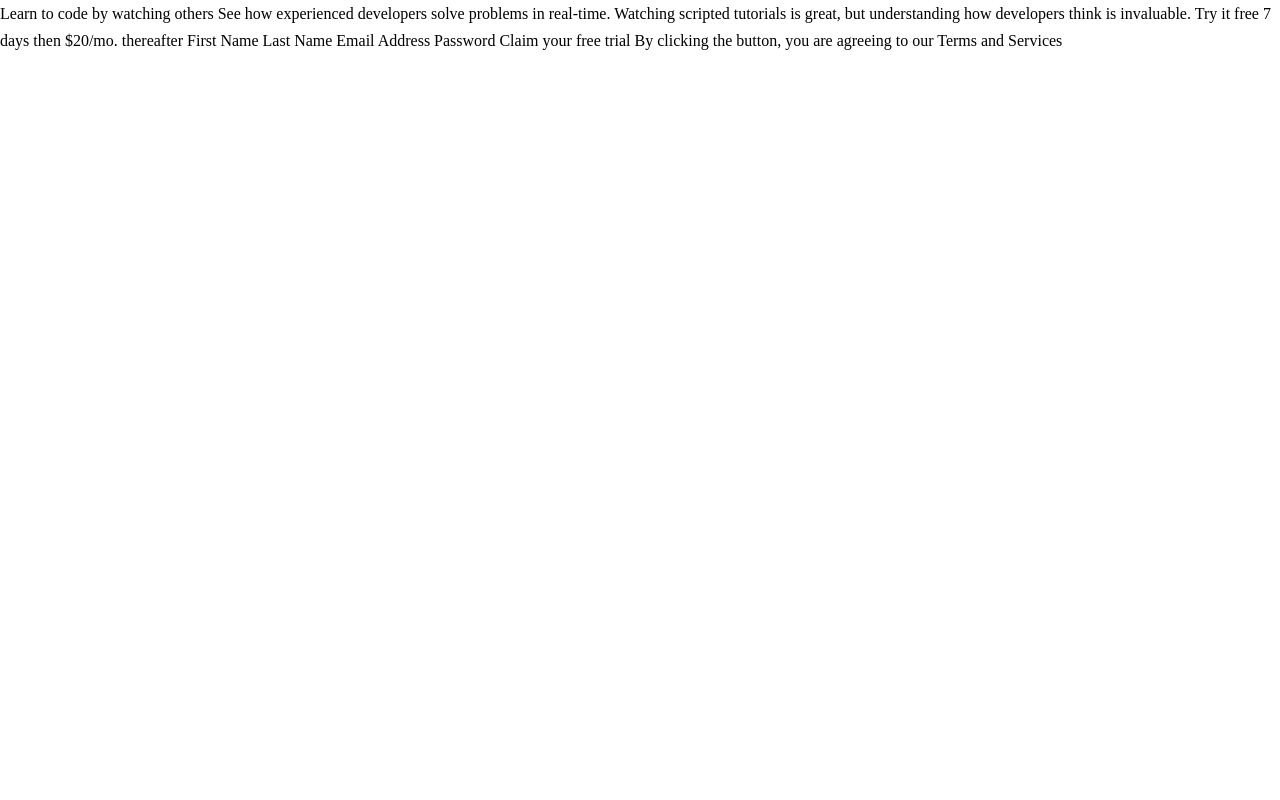
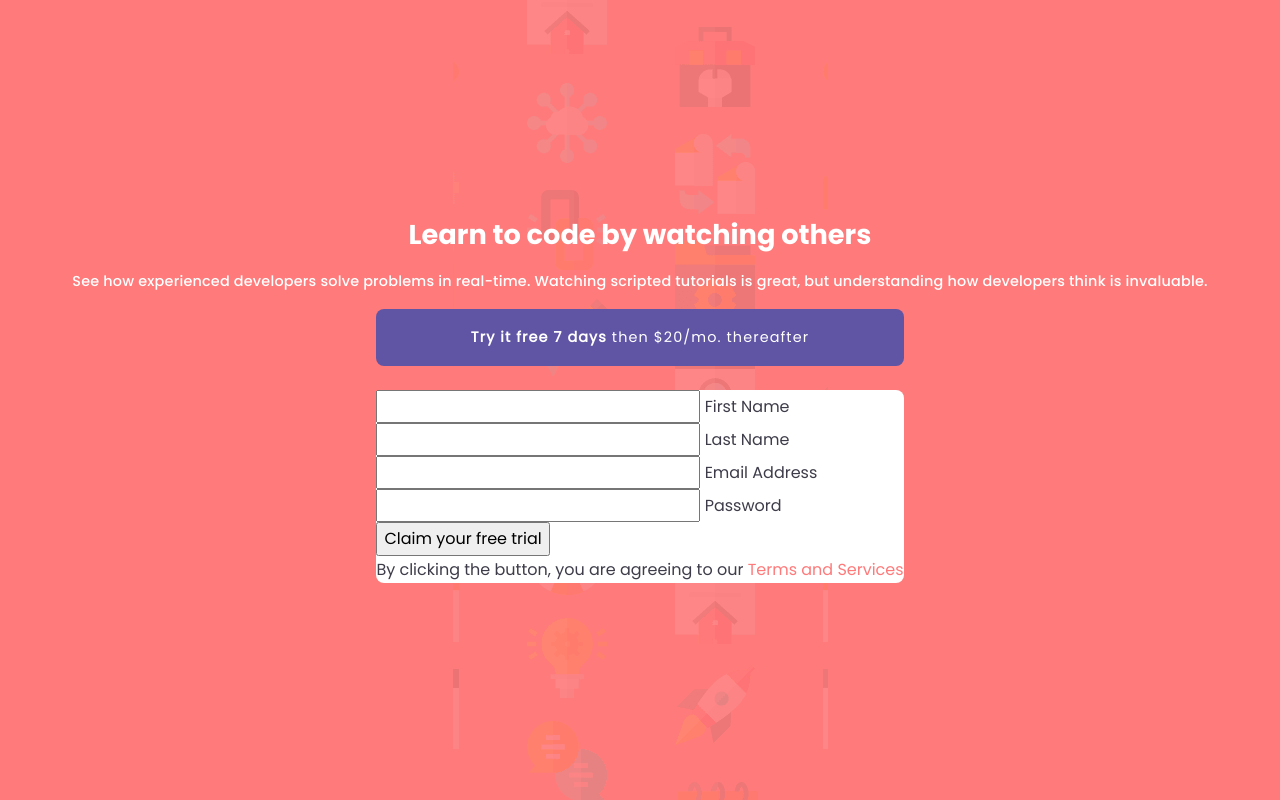
Before and after one commit to sledua/intro-component-with-signup-form-master, a plain HTML site: page index.html in a window 1280 px wide. Drawn offline with Linux system fonts and the light colour scheme.

Commit message:
fix
aded base styling for mb

```diff
--- a/css/style.css
+++ b/css/style.css
@@ -106,3 +106,60 @@ h5,
 h6 {
 	overflow-wrap: break-word;
 }
+/* unties  */
+.red {
+  color: var(--clr-red);
+}
+body {
+  font-family: var(--ff-Poppins-Regular);
+  font-weight: var(--fw-400);
+  color: white;
+  background-image: url('../assets/img/bg-intro-mobile.png');
+  background-color: var(--clr-red);
+  background-position: top center;
+  background-repeat: no-repeat;
+  display: grid;
+  place-content: center;
+  margin: 0 2.2rem;
+  overflow: hidden;
+}
+.container {
+  display: grid;
+  gap: 1rem;
+}
+.form__desc {
+  text-align: center;
+}
+.form__desc-title {
+  font-family: var(--ff-Poppins-Bold);
+  font-weight: var(--fw-700);
+  font-size: 1.7rem;
+  line-height: 1.3;
+  margin-bottom: 1rem;
+}
+.form__desc-content {
+  font-family: var(--ff-Poppins-Medium);
+  font-weight: var(--fw-500);
+  font-size: 0.9rem;
+  letter-spacing: 0.2px;
+}
+
+.form__view {
+  display: grid;
+  place-content: center;
+  gap: 1.5rem;
+}
+.form__view-banner {
+  background-color: var(--clr-blue);
+  color: white;
+  text-align: center;
+  border-radius: .5rem;
+  padding: 1rem 1.8rem;
+  font-size: 0.9rem;
+  letter-spacing: 1.1px;
+}
+.form {
+  background-color: #fff;
+  color: var(--clr-dark-blue);
+  border-radius: .5rem;
+}
--- a/index.html
+++ b/index.html
@@ -1,33 +1,53 @@
 <!DOCTYPE html>
 <html lang="en">
 	<head>
-  <meta charset="UTF-8">
-  <meta name="viewport" content="width=device-width, initial-scale=1.0"> <!-- displays site properly based on user's device -->
+		<meta charset="UTF-8" />
+		<meta name="viewport" content="width=device-width, initial-scale=1.0" />
+		<!-- displays site properly based on user's device -->
 
-  <link rel="icon" type="image/png" sizes="32x32" href="./assets/img/favicon-32x32.png">
+		<link rel="icon" type="image/png" sizes="32x32" href="./assets/img/favicon-32x32.png" />
 
 		<title>Frontend Mentor | Intro component with sign up form</title>
-  <link rel="stylesheet" href="./css/style.css">
+		<link rel="stylesheet" href="./css/style.css" />
 		<!-- Feel free to remove these styles or customise in your own stylesheet 👍 -->
-
 	</head>
 	<body>
-
-  Learn to code by watching others
-
-  See how experienced developers solve problems in real-time. Watching scripted tutorials is great,
-  but understanding how developers think is invaluable.
-
-  Try it free 7 days then $20/mo. thereafter
-
-  First Name
-  Last Name
-  Email Address
-  Password
-
-  Claim your free trial
-
-  By clicking the button, you are agreeing to our Terms and Services
+		<main>
+			<article class="container">
+				<div class="form__desc">
+					<h1 class="form__desc-title">Learn to code by watching others</h1>
+					<p class="form__desc-content">
+						See how experienced developers solve problems in real-time. Watching scripted tutorials is great, but
+						understanding how developers think is invaluable.
+					</p>
+				</div>
+				<div class="form__view">
+					<p class="form__view-banner"><b>Try it free 7 days</b> then $20/mo. thereafter</p>
+					<form action="post" class="form">
+						<div class="form__input">
+							<input type="text" name="" id="" />
+							<label for="">First Name</label>
+						</div>
+						<div class="form__input">
+							<input type="text" name="" id="" />
+							<label for="">Last Name</label>
+						</div>
+						<div class="form__input">
+							<input type="email" name="" id="" />
+							<label for="">Email Address</label>
+						</div>
+						<div class="form__input">
+							<input type="password" name="" id="" />
+							<label for="">Password</label>
+						</div>
+						<button type="submit">Claim your free trial</button>
+            <p class="form__view-desc">
+              By clicking the button, you are agreeing to our <span class="red">Terms and Services</span>
+            </p>
+					</form>
+				</div>
+			</article>
+		</main>
 		<script src="./js/script.js"></script>
 	</body>
 </html>
```
Lines whose indentation alone changed are shown as unchanged.
